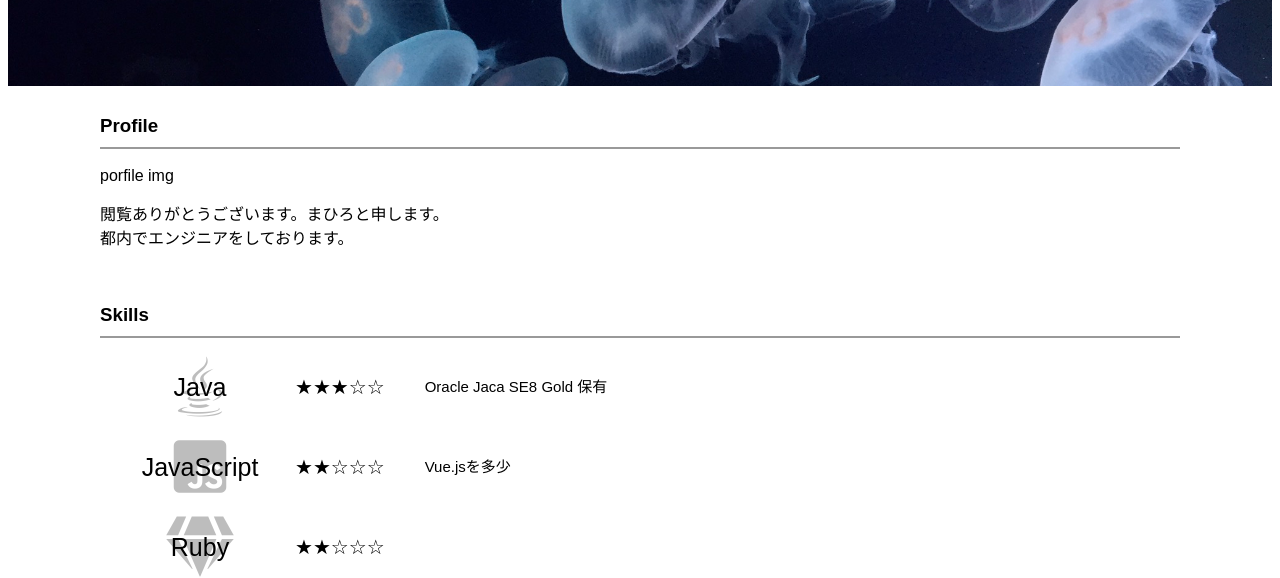
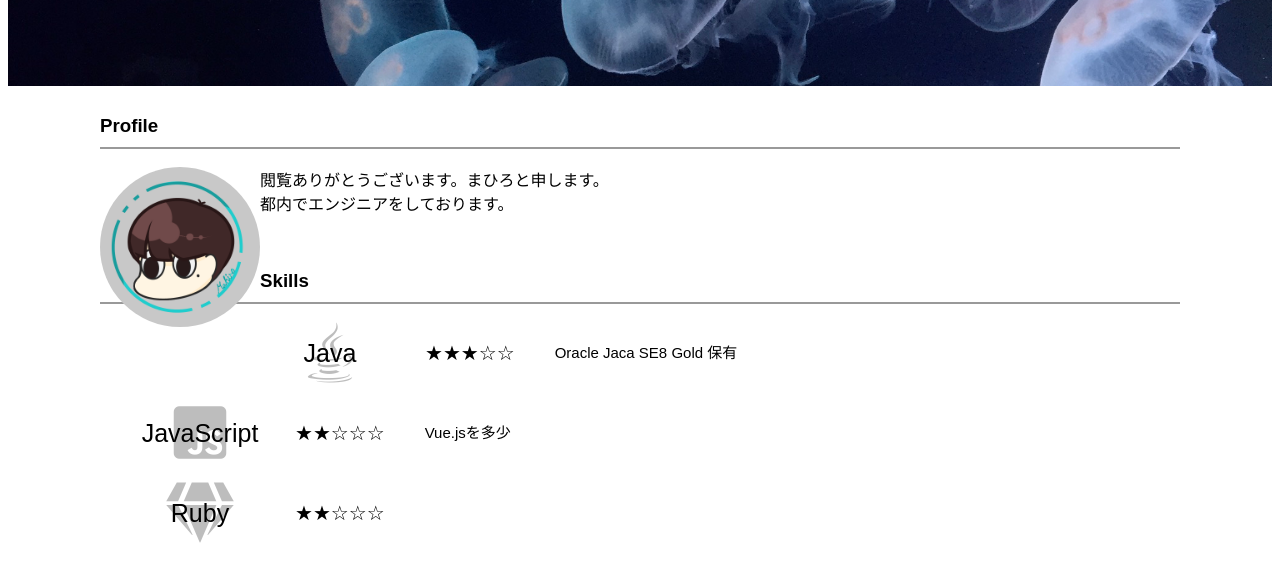
Before and after one commit to mahiro-k/portfolio, a plain HTML site: page index.html in a window 1280 px wide. Shown: the part 222-800 px from the top of the page. Drawn offline with Linux system fonts and the light colour scheme.

Commit message:
add profile-img

```diff
--- a/css/stylesheet.css
+++ b/css/stylesheet.css
@@ -32,6 +32,15 @@
 
 .top-wrapper h2{
   font-size: 30px;
+}
+
+.prof-icon img{
+  width: 160px;
+  border-radius: 80px;
+}
+
+.prof-icon {
+  float: left;
 }
 
 .skill-item {
--- a/index.html
+++ b/index.html
@@ -23,7 +23,7 @@
     <div class="container">
       <h3 class="section-title">Profile</h3>
       <div class="prof-icon">
-        porfile img
+        <img src="./images/profile_img.png" />
       </div>
       <div class="prof-intro">
         <p>
```
Also changed, not shown: images/profile_img.png (added).
